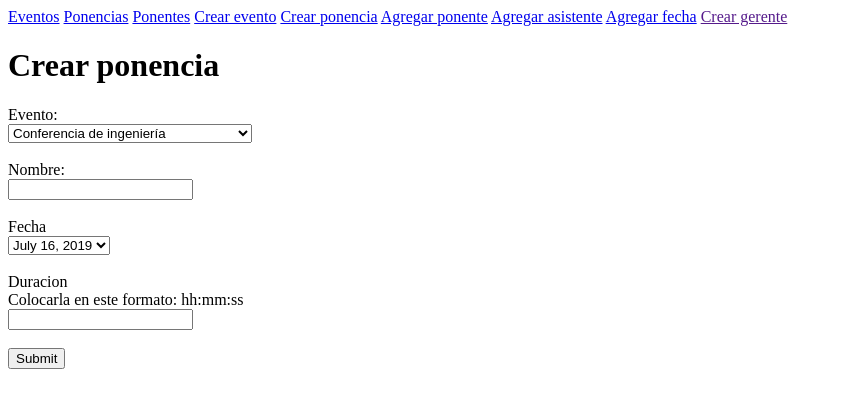
After one commit to ntjk/Evento, a Django app: page /crearPonencia in a window 1280 px wide. The commit adds this page. Shown: the top 408 px of the page, without its empty margins (0-842 px from the left). Run offline with Django 3.2, Linux system fonts and the light colour scheme; data comes from the database, SQL or seed files in the repository; both versions use the stored data as it was after the commit.

Commit message:
agregar asistentes, ponencias y ponentes
Un cambiecito en una tabla del modelo tambien

```diff
--- a/eventos/models.py
+++ b/eventos/models.py
@@ -26,7 +26,7 @@ class Ponencia(models.Model):
 	evento = models.ForeignKey(Evento, on_delete=models.CASCADE)
 	nombre_ponencia = models.CharField('Nombre', max_length=100)
 	fecha_ponencia = models.DateTimeField('Fecha')
-	duracion = models.DurationField()
+	duracion = models.CharField(max_length=9)
 	def __str__(self):
 		return self.nombre_ponencia
 
--- a/eventos/templates/eventos/asistentes.html
+++ b/eventos/templates/eventos/asistentes.html
@@ -5,6 +5,7 @@
   {% if asistentes %}
   <table>
 	<tr>
+	  <th>Evento</th>
 	  <th>Nombre</th>
 	  <th>Apellido</th>
 	  <th>Telefono</th>
@@ -13,8 +14,9 @@
 	</tr>
 	{% for a in asistentes %}
 	<tr>
-	  <td>{{ a.nombre_ponente }}</td>
-	  <td>{{ a.apellido_ponente}}</td>
+	  <td>{{ a.evento }}</td>
+	  <td>{{ a.nombre_asistente }}</td>
+	  <td>{{ a.apellido_asistente}}</td>
 	  <td>{{ a.telefono }}</td>
 	  <td>{{ a.email }}</td>
 	  <td>{{ a.organizacion_asistente}}</td>
--- /dev/null
+++ b/eventos/templates/eventos/crearPonencia.html
@@ -0,0 +1,25 @@
+{% extends 'eventos/menu.html' %}
+{% block content %}
+    <h1>Crear ponencia</h1>
+    <form action="{% url 'eventos:crearPonencia' %}" method="post">
+    {% csrf_token %}
+      Evento:<br>
+      <select name = "evento">
+        {% for e in eventos %}
+  			<option value="{{e.id}}">{{e.nombre_evento}}</option>
+		{% endfor %}
+	  </select><br><br>
+	  Nombre:<br>
+	  <input type="text" name="nombre_ponencia"><br><br>
+	  Fecha<br>
+      <select name = "fecha_ponencia">
+        {% for e in fechas %}
+  			<option value="{{e.fecha_evento}}}">{{e.fecha_evento}}</option>
+		{% endfor %}
+	  </select><br><br>
+	  Duracion<br>
+	  Colocarla en este formato: hh:mm:ss<br>
+	  <input type="text" name="duracion"><br><br>
+	  <input type="submit" value="Submit">
+	</form>
+{% endblock %}
--- a/eventos/templates/eventos/menu.html
+++ b/eventos/templates/eventos/menu.html
@@ -6,10 +6,17 @@
         <link rel="stylesheet" type="text/css" href="{% static 'eventos/style.css' %}">
     </head>
     <body>
+        <div>
         <span><a href="{% url 'eventos:index' %}">Eventos</a></span>
         <span><a href="{% url 'eventos:ponencias' 0 %}">Ponencias</a></span>
         <span><a href="{% url 'eventos:ponentes' 0 %}">Ponentes</a></span>
         <span><a href="{% url 'eventos:crearEvento' %}">Crear evento</a></span>
+        <span><a href="{% url 'eventos:crearPonencia' %}">Crear ponencia</a></span>
+        <span><a href="{% url 'eventos:agregarPonente' %}">Agregar ponente</a></span>
+        <span><a href="{% url 'eventos:agregarAsistente' %}">Agregar asistente</a></span>
+        <span><a href="{% url 'eventos:agregarFecha' %}">Agregar fecha</a></span>
+        <span><a href="">Crear gerente</a></span>
+        </div>
         {% block content %}
         {% endblock %}
     </body>
--- a/eventos/urls.py
+++ b/eventos/urls.py
@@ -9,6 +9,10 @@ urlpatterns = [
 	path('<int:evento_id>/fechas', views.fechas, name='fechas'),
 	path('<int:ponencia_id>/ponentes', views.ponentes, name='ponentes'),
 	path('crearEvento', views.crearEvento, name='crearEvento'),
+	path('crearPonencia', views.crearPonencia, name='crearPonencia'),
+	path('agregarPonente', views.agregarPonente, name='agregarPonente'),
+	path('agregarAsistente', views.agregarAsistente, name='agregarAsistente'),
+	path('agregarFecha', views.agregarFecha, name='agregarFecha'),
 	#path('<int:pk>/', views.DetalleView.as_view(), name='detalle'),
 	#path('<int:pk>/ponencias/', views.PonenciasView.as_view(), name='ponencias'),
 	#path('', views.index, name='index'),
--- a/eventos/views.py
+++ b/eventos/views.py
@@ -23,9 +23,13 @@ def eventos(request):
 
 def ponencias(request, evento_id):
 	if evento_id == 0:
-		return render(request, 'eventos/ponencias.html', {'ponencias': Ponencia.objects.all()})
+		return render(request, 'eventos/ponencias.html', {'ponencias': Ponencia.objects.all(),
+			#'evento':Evento.objects.filter(id=evento_id)[0]
+			})
 	else:
-		return render(request, 'eventos/ponencias.html', {'ponencias': Ponencia.objects.filter(evento_id=evento_id)})
+		return render(request, 'eventos/ponencias.html', {'ponencias': Ponencia.objects.filter(evento_id=evento_id),
+			#'evento':Evento.objects.filter(id=evento_id)[0]
+			})
 
 def ponentes(request, ponencia_id):
 	if ponencia_id == 0:
@@ -37,16 +41,88 @@ def fechas(request, evento_id):
 	return render(request, 'eventos/fechas.html', {'fechas': Fecha.objects.filter(evento_id=evento_id)})
 
 def asistentes(request, evento_id):
-	return render(request, 'eventos/asistentes.html', {'asistentes': Asistente.objects.filter(evento_id=evento_id)})
+	if evento_id == 0:
+		return render(request, 'eventos/asistentes.html', {'asistentes': Asistente.objects.all()})
+	else:
+		return render(request, 'eventos/asistentes.html', {'asistentes': Asistente.objects.filter(evento_id=evento_id)})
 
 def crearEvento(request):
 	try:
-		nombre = request.POST['firstname']
+		nombre = request.POST['nombre']
 	except (KeyError, Evento.DoesNotExist):
 		return render(request, 'eventos/crearEvento.html', {
-			'error_message': "No ingreso nombre del evento",
-		})
+			'error_message': "No ingreso nombre del evento",})
 	else:
 		nuevo_evento = Evento(nombre_evento = nombre)
 		nuevo_evento.save()
 	return HttpResponseRedirect(reverse('eventos:index'))
+
+def crearPonencia(request):
+	try:
+		nombre = request.POST['nombre_ponencia']
+		fecha = request.POST['fecha_ponencia']
+		duracion = request.POST['duracion']
+		evento = request.POST['evento']
+		print(evento)
+	except (KeyError, Evento.DoesNotExist):
+		return render(request, 'eventos/crearPonencia.html', {
+			'error_message': "No ingreso nombre del evento",
+			'eventos': Evento.objects.all(),
+			'ponentes': Ponente.objects.all(),
+			'fechas': Fecha.objects.all()
+			})
+	else:
+		nueva_ponencia = Ponencia(nombre_ponencia=nombre, fecha_ponencia=fecha, duracion=duracion,
+			evento_id = evento)
+		nueva_ponencia.save()
+	return HttpResponseRedirect(reverse('eventos:ponencias', args=(0,)))
+
+def agregarPonente(request):
+	try:
+		nombre = request.POST['nombre_ponente']
+		apellido = request.POST['apellido_ponente']
+		cargo = request.POST['cargo']
+		organizacion = request.POST['organizacion_ponente']
+		ponencia = request.POST['ponencia']
+	except (KeyError, Ponente.DoesNotExist):
+		return render(request, 'eventos/agregarPonente.html', {
+			'error_message': "No ingreso datos del ponente",
+			'ponencias': Ponencia.objects.all()
+			})
+	else:
+		ponente = Ponente(nombre_ponente=nombre, apellido_ponente=apellido, cargo=cargo,
+			organizacion_ponente=organizacion, ponencia_id = ponencia)
+		ponente.save()
+	return HttpResponseRedirect(reverse('eventos:ponentes', args=(0,)))
+
+def agregarAsistente(request):
+	try:
+		nombre = request.POST['nombre_asistente']
+		apellido = request.POST['apellido_asistente']
+		telefono = request.POST['telefono']
+		email = request.POST['email']
+		organizacion = request.POST['organizacion_asistente']
+		evento = request.POST['evento']
+	except (KeyError, Asistente.DoesNotExist):
+		return render(request, 'eventos/agregarAsistente.html', {
+			'error_message': "No ingreso datos del ponente",
+			'eventos': Evento.objects.all(),
+			})
+	else:
+		asistente = Asistente(nombre_asistente=nombre, apellido_asistente=apellido, telefono=telefono,
+			email=email, organizacion_asistente=organizacion, evento_id = evento)
+		asistente.save()
+	return HttpResponseRedirect(reverse('eventos:asistentes', args=(evento,)))
+
+def agregarFecha(request):
+	try:
+		fecha = request.POST['fecha_evento']
+		evento = request.POST['evento']
+	except (KeyError, Fecha.DoesNotExist):
+		return render(request, 'eventos/agregarFecha.html', {
+			'error_message': "No ingreso fecha",
+			'eventos': Evento.objects.all()})
+	else:
+		nueva_fecha = Fecha(fecha_evento = fecha, evento_id=evento)
+		nueva_fecha.save()
+	return HttpResponseRedirect(reverse('eventos:fechas', args=(evento,)))
```
Also changed, not shown: eventos/templates/eventos/agregarAsistente.html (added, +24 -0 lines), eventos/templates/eventos/agregarFecha.html (added, +16 -0 lines), eventos/templates/eventos/agregarPonente.html (added, +22 -0 lines), eventos/templates/eventos/crearEvento.html (+3 -4 lines), db.sqlite3, eventos/migrations/0002_auto_20190714_1320.py (added).
